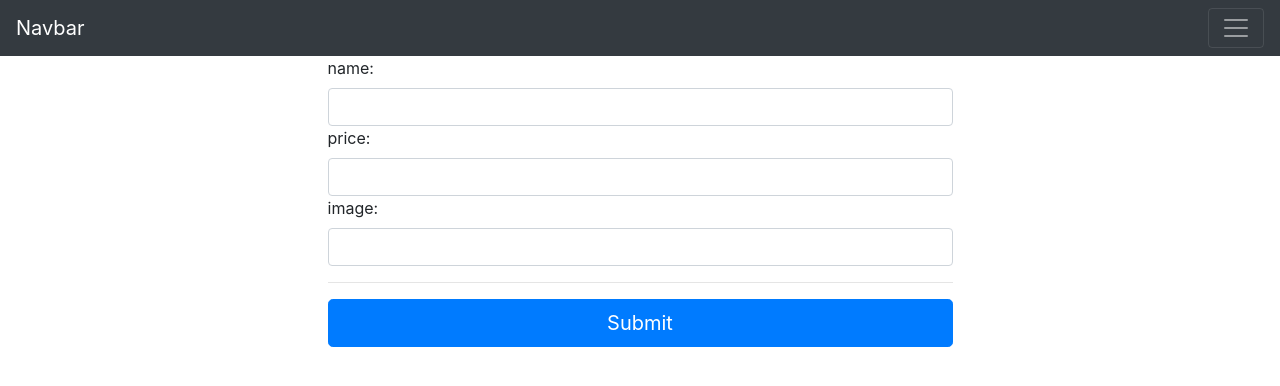
After one commit to iamtiendung2608/Book_Shop, a Django app: page /edit in a window 1280 px wide. The commit adds this page. Shown: the top 386 px of the page. Run offline with Django 4.2, Linux system fonts and the light colour scheme; some libraries are stand-ins or nearby versions.

Commit message:
add demo

```diff
--- a/shoppingpage/product/admin.py
+++ b/shoppingpage/product/admin.py
@@ -1,5 +1,8 @@
 import imp
 from django.contrib import admin
-from .models import Item
+from .models import Item,User,Order,tag
 # Register your models here.
 admin.site.register(Item)
+admin.site.register(User)
+admin.site.register(Order)
+admin.site.register(tag)
--- /dev/null
+++ b/shoppingpage/product/forms.py
@@ -0,0 +1,10 @@
+from django import forms
+from django.forms import ModelForm
+from .models import Item
+class MyForm(ModelForm):
+    name = forms.CharField(label='name', widget=forms.TextInput(attrs={'class':'form-control'}))
+    price = forms.CharField(label='price', widget=forms.TextInput(attrs={'class':'form-control'}))
+    image = forms.CharField(label='image', widget=forms.TextInput(attrs={'class':'form-control'}))
+    class Meta:
+        model = Item
+        fields = ['name','price','image']
--- a/shoppingpage/product/models.py
+++ b/shoppingpage/product/models.py
@@ -3,9 +3,27 @@ from django.db import models
 from django.urls import reverse
 
 # Create your models here.
+class tag(models.Model):
+    title = models.CharField(max_length=50)
+    def __str__(self):
+        return self.title
 class Item(models.Model):
     name = models.CharField(max_length=100)
     price = models.CharField(max_length=12)
+    tag = models.ManyToManyField(tag)
     image = models.TextField()
     def __str__(self):
         return self.name
+class User(models.Model):
+    name = models.CharField(max_length=50)
+    email = models.CharField(max_length=200, null=True)
+    date_created = models.DateTimeField(auto_now_add=True, null=True)
+    def __str__(self):
+        return self.name
+
+class Order(models.Model):
+    date_created = models.DateTimeField(auto_now_add=True, null=True)
+    user = models.ForeignKey(User,on_delete=models.CASCADE)
+    item = models.ForeignKey(Item,on_delete=models.CASCADE)
+    def __str__(self):
+        return str(self.pk)+" "+self.user.name
--- a/shoppingpage/product/templates/base.html
+++ b/shoppingpage/product/templates/base.html
@@ -6,20 +6,39 @@
 	<script src="https://use.fontawesome.com/ad3c6e2629.js"></script>
 {% load static %}
 <link rel="stylesheet" href="{% static 'css/main.css'%}">
-<nav class="navbar navbar-expand-lg navbar-dark bg-dark">
-    <a class="navbar-brand" href="#">Shop</a>
-    <button class="navbar-toggler" type="button" data-toggle="collapse" data-target="#navbarNav" aria-controls="navbarNav" aria-expanded="false" aria-label="Toggle navigation">
+<nav class="navbar navbar-dark bg-dark">
+  <a class="navbar-brand" href="#">Navbar</a>
+  <button class="navbar-toggler" type="button" data-toggle="collapse" data-target="#navbarSupportedContent" aria-controls="navbarSupportedContent" aria-expanded="false" aria-label="Toggle navigation">
     <span class="navbar-toggler-icon"></span>
   </button>
-    <div class="collapse navbar-collapse" id="navbarNav">
-      <ul class="navbar-nav">
+
+  <div class="collapse navbar-collapse" id="navbarSupportedContent">
+    <ul class="navbar-nav mr-auto">
       <li class="nav-item active">
-          <a class="nav-link" href="#">Dashboard</a>
+        <a class="nav-link" href="#">Home <span class="sr-only">(current)</span></a>
       </li>
       <li class="nav-item">
-          <a class="nav-link" href="#">Products</a>
+        <a class="nav-link" href="#">Link</a>
+      </li>
+      <li class="nav-item dropdown">
+        <a class="nav-link dropdown-toggle" href="#" id="navbarDropdown" role="button" data-toggle="dropdown" aria-haspopup="true" aria-expanded="false">
+          Dropdown
+        </a>
+        <div class="dropdown-menu" aria-labelledby="navbarDropdown">
+          <a class="dropdown-item" href="#">Action</a>
+          <a class="dropdown-item" href="#">Another action</a>
+          <div class="dropdown-divider"></div>
+          <a class="dropdown-item" href="#">Something else here</a>
+        </div>
+      </li>
+      <li class="nav-item">
+        <a class="nav-link disabled" href="#">Disabled</a>
       </li>
     </ul>
+    <form action="/" method="get" class="form-inline my-2 my-lg-0">
+      <input name="text" value = "{{request.GET.text}}" class="form-control mr-sm-2" type="search" placeholder="Search" aria-label="Search">
+      <button class="btn btn-outline-success my-2 my-sm-0" type="submit">Search</button>
+    </form>
   </div>
 </nav>
   {% block content %}
--- /dev/null
+++ b/shoppingpage/product/templates/edit.html
@@ -0,0 +1,16 @@
+{% extends "base.html" %} {% block content %}
+
+<form action="" method="post">
+  {% csrf_token %}
+  <div class="row justify-content-center">
+    <div class="col-6">
+      {{ form }}
+      <hr class="mb-3" />
+      <button class="btn btn-primary btn-lg btn-block" ty\ pe="submit">
+        Submit
+      </button>
+    </div>
+  </div>
+</form>
+
+{% endblock content %}
--- a/shoppingpage/product/templates/homepage.html
+++ b/shoppingpage/product/templates/homepage.html
@@ -9,6 +9,7 @@
             <div class="card product_item">
                 <div class="body">
                     <div class="cp_img">
+
                         <img src="{{item.image}}" alt="Product" class="img-fluid">
                         <div class="hover">
                             <a href="javascript:void(0);" class="btn btn-primary btn-sm waves-effect"><i class="fa fa-plus" aria-hidden="true"></i></a>
@@ -19,6 +20,11 @@
                         <h5><a href="product/{{item.id}}">{{item.name}}</a></h5>
                         <ul class="product_price list-unstyled">
                             <li class="new_price">{{item.price}}</li>
+                            <div class = "row" >
+                                {% for i in item.tag.all %}
+                                    <li class="col-md-9" ><a style="font-size: 15px" href="tag/{{i.id}}">#{{i}}</a></li>
+                                {% endfor %}
+                            </div>
                         </ul>
                     </div>
                 </div>
--- a/shoppingpage/product/urls.py
+++ b/shoppingpage/product/urls.py
@@ -1,6 +1,8 @@
 from django.urls import path
-from .views import homepage, details
+from .views import homepage, details, tagDetails,create
 urlpatterns = [
     path('', homepage,name='homepage'),
-    path('product/<int:id>',details,name='details')
+    path('product/<int:id>',details,name='details'),
+    path('tag/<int:id>',tagDetails,name='tag'),
+    path('edit',create,name='create'),
 ]
--- a/shoppingpage/product/views.py
+++ b/shoppingpage/product/views.py
@@ -1,9 +1,39 @@
+from django.http import HttpResponseRedirect
 from django.shortcuts import render
 # Create your views here.
-from .models import Item
+from .models import Item,Order,User, tag
+from .forms import MyForm
 def homepage(request):
-    Items = Item.objects.all()
+    q = request.GET.get('text',None)
+    if q is None or q is '':
+        Items = Item.objects.all()
+    elif q is not None:
+        Items = Item.objects.filter(name__contains = q)
     return render(request,'homepage.html',{'Items':Items})
+
+
+
 def details(request, id=None):
     item = Item.objects.get(id=id)
     return render(request,'details.html',{'item':item})
+def userDetails(request,id=None):
+    user = User.objects.get(id=id)
+    item = User.order_set.all()
+    content = {
+        'user':user,
+        'item':item
+    }
+    return render(request,'cart.html',content)
+
+def tagDetails(request,id=None):
+    items = Item.objects.filter(tag__id=id)
+    return render(request,'tagDetails.html',{'Items':items})
+def create(request):
+    if request.method == 'POST' :
+        form = MyForm(request.POST)
+        if form.is_valid():
+            form.save()
+            return HttpResponseRedirect('/')
+    else:
+        form = MyForm()
+    return render(request, 'edit.html',{'form':form})
```
Also changed, not shown: shoppingpage/product/templates/cart.html (added, +9 -0 lines), shoppingpage/product/templates/tagDetails.html (added, +31 -0 lines), shoppingpage/db.sqlite3, shoppingpage/product/migrations/0002_user.py (added), shoppingpage/product/migrations/0003_order.py (added), shoppingpage/product/migrations/0004_tag_item_tag.py (added). Lines whose indentation alone changed are shown as unchanged.
